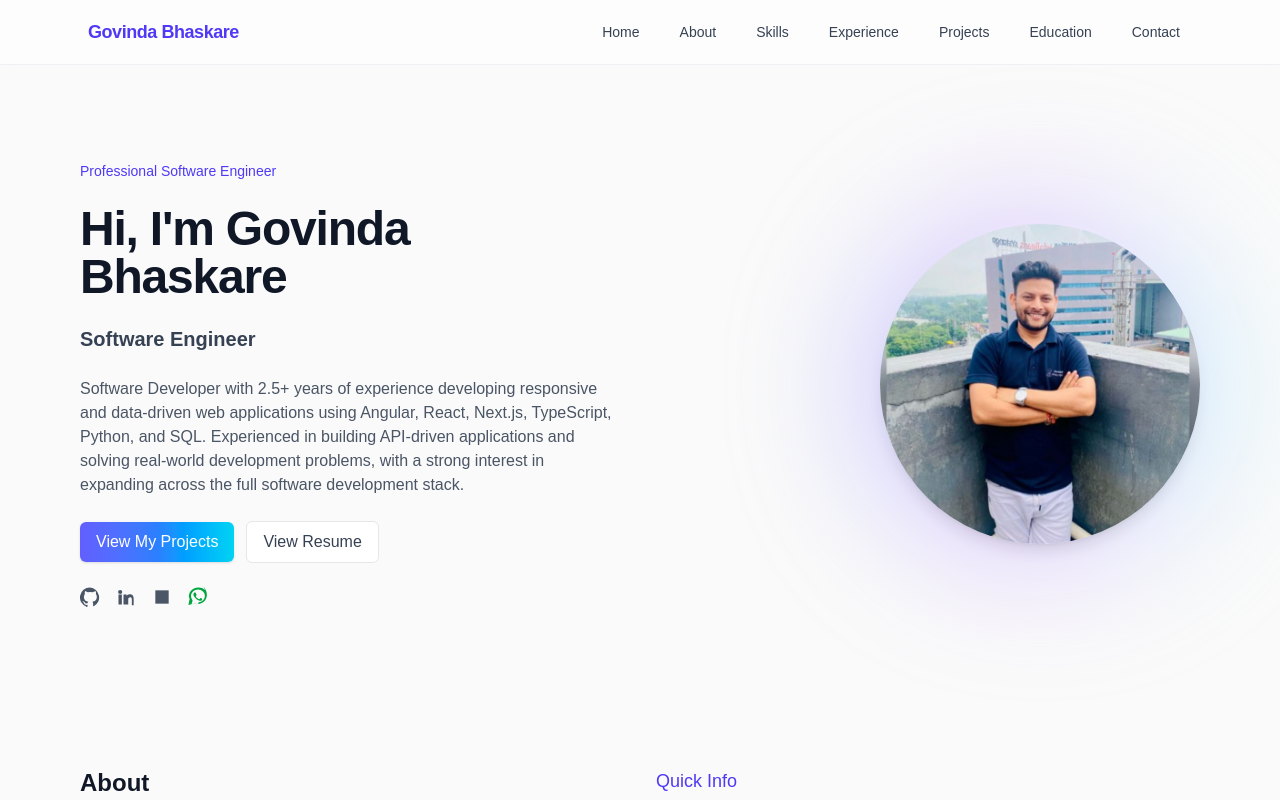
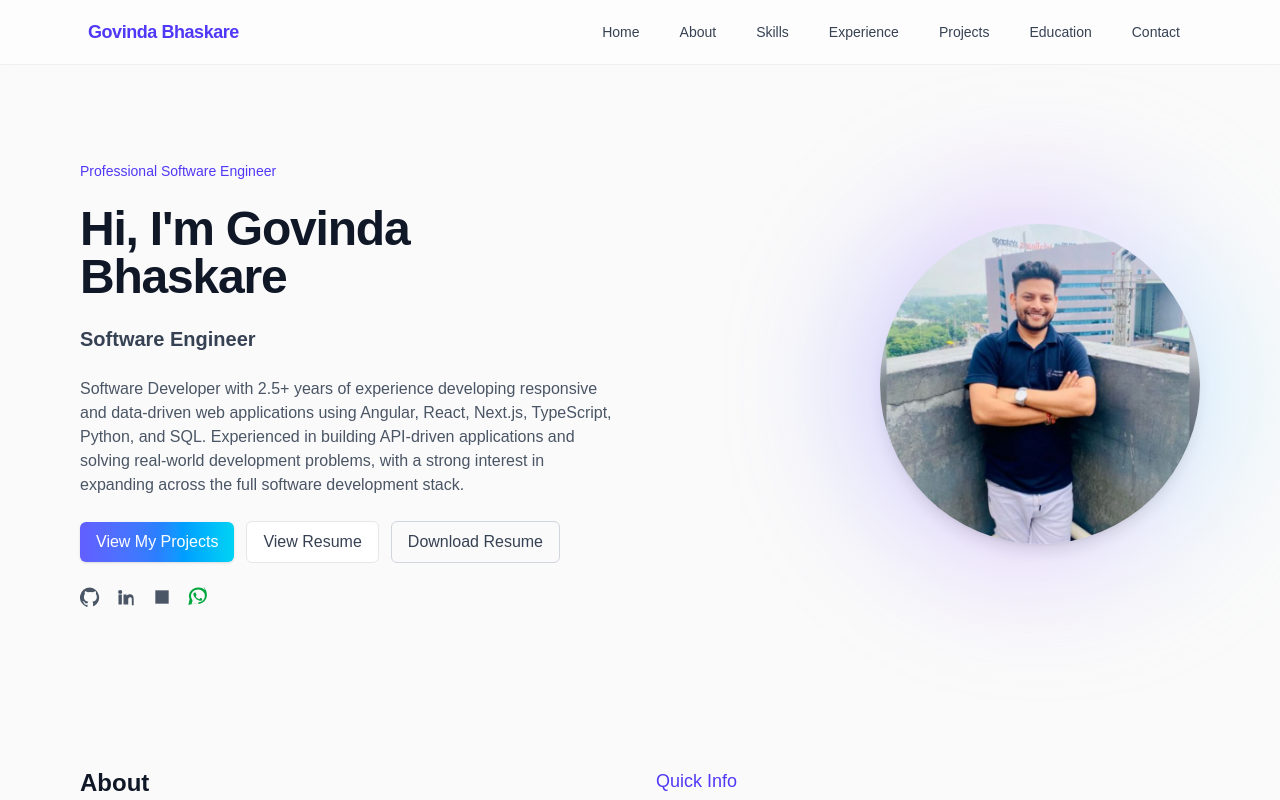
Before and after one commit to gbhaskare/govinda-portfolio, a Next.js app: page / in a window 1280 px wide. Shown: the top 800 px of the page. Built offline with nearby package versions, Linux system fonts and the light colour scheme.

Commit message:
feat: move Download Resume button to Hero and remove duplicate

```diff
--- a/src/components/sections/Hero.tsx
+++ b/src/components/sections/Hero.tsx
@@ -35,6 +35,14 @@ export default function Hero() {
                 className="inline-flex items-center rounded-md border border-gray-200 px-4 py-2 text-gray-700 bg-white hover:bg-gray-50 transition"
               >
                 View Resume
+              </a>
+
+              <a
+                href={BASE_PATH + "/resume.pdf"}
+                download="Govinda-Bhaskare-Resume.pdf"
+                className="inline-flex items-center justify-center rounded-md border border-gray-300 px-4 py-2 text-gray-700"
+              >
+                Download Resume
               </a>
             </div>
 
--- a/src/components/sections/Resume.tsx
+++ b/src/components/sections/Resume.tsx
@@ -23,15 +23,6 @@ export default function Resume() {
           >
             View Resume
           </a>
-
-          {/* Download Resume */}
-          <a
-            href={resumePath}
-            download="Govinda-Bhaskare-Resume.pdf"
-            className="inline-flex items-center justify-center rounded-md border border-gray-300 px-4 py-2 text-gray-700"
-          >
-            Download Resume
-          </a>
         </div>
       </div>
     </section>
```
